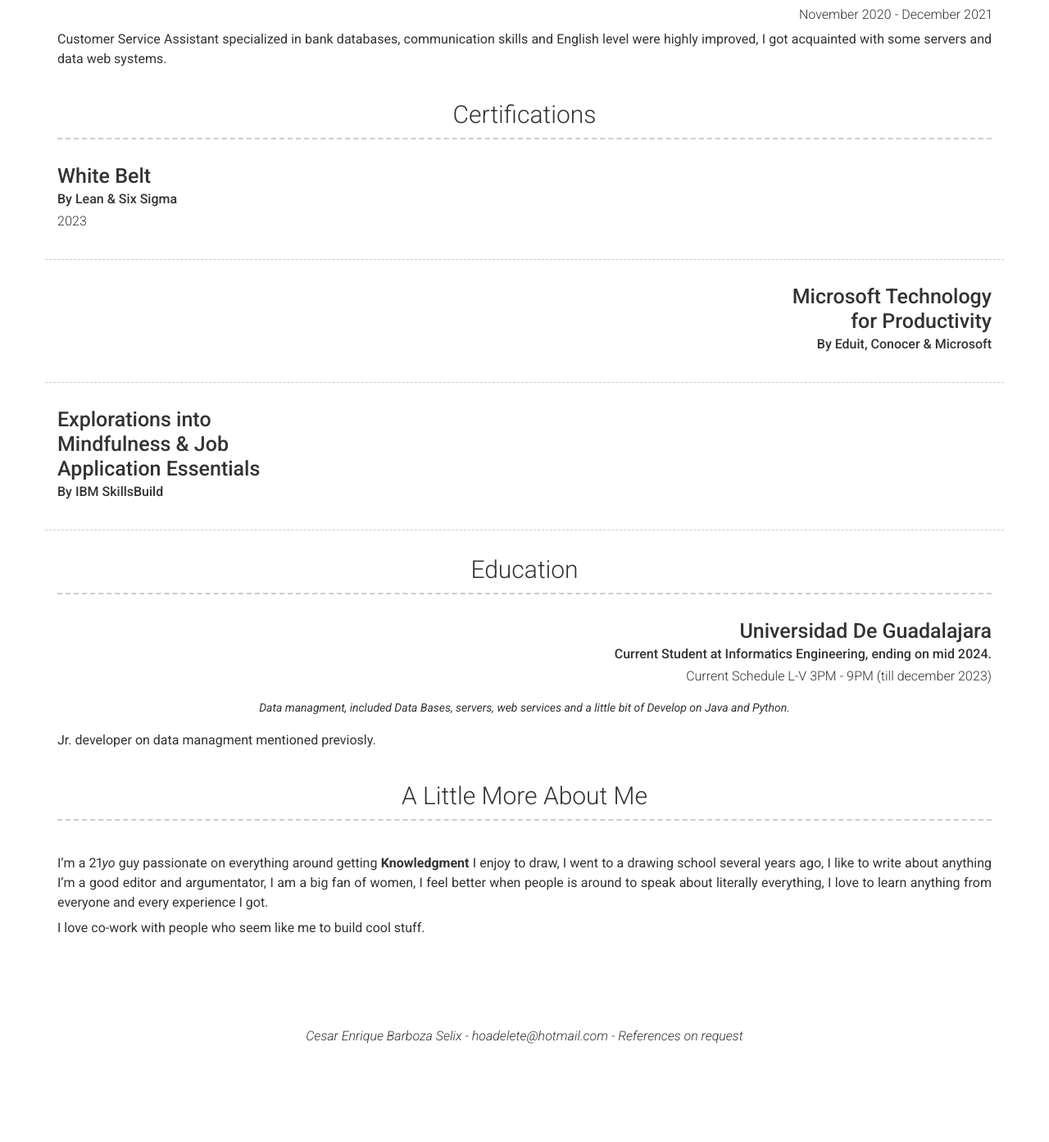
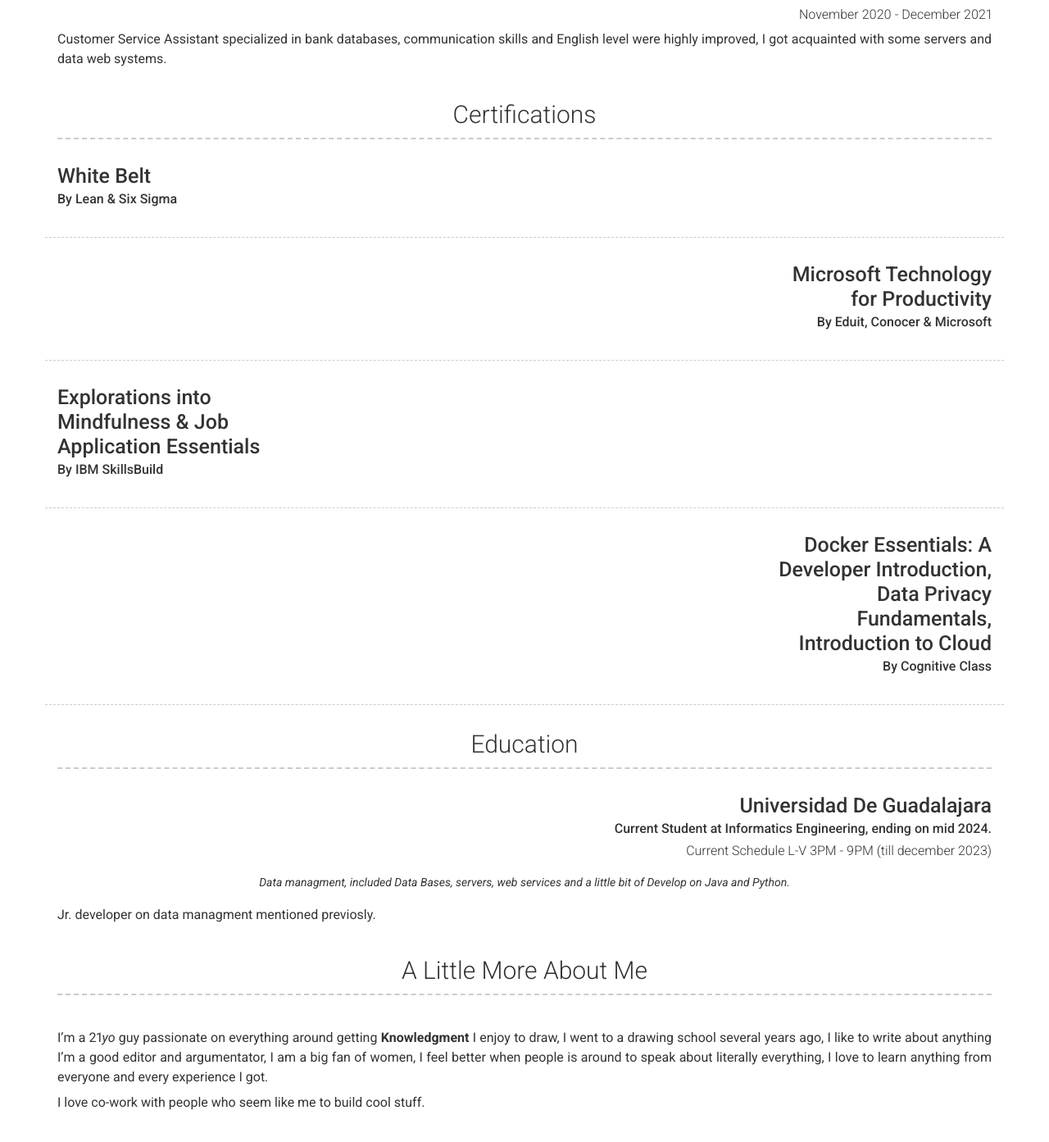
Before and after one commit to Lightworker0923/lightworker0923.github.io, a Jekyll site: the page built from index.md, in a window 1280 px wide and 1400 px high, scrolled down 709 px. Shown: the top 1393 px of the window at 82% size. Built offline with Jekyll 4.4.1, drawn with Linux system fonts in a browser that asks for light colours; nearby versions of some CDN libraries; before the commit the page ends 1992 px from its top, so only the background shows below that.

Commit message:
Update _config.yml

```diff
--- a/_config.yml
+++ b/_config.yml
@@ -26,7 +26,7 @@ github_username:  Lightworker0923
 #facebook_username: jekyll
 #flickr_username: jekyll
 instagram_username: caesarmadboy
-linkedin_username: https://www.linkedin.com/in/cesar-barboza-299194264/
+linkedin_username: cesar-barboza-299194264
 #xing_username: jekyll
 #pinterest_username: jekyll
 #youtube_username: jekyll
@@ -75,7 +75,6 @@ content:
                       # other value (or no value) means no border will be displayed
         title: White Belt
         sub_title: By Lean & Six Sigma
-        caption: 2023
       - layout: right
         border: weak  # Value of `weak` will display a weak border below this item. # Any
                       # other value (or no value) means no border will be displayed
@@ -86,6 +85,11 @@ content:
                       # other value (or no value) means no border will be displayed
         title: Explorations into Mindfulness & Job Application Essentials
         sub_title: By IBM SkillsBuild
+      - layout: right
+        border: weak  # Value of `weak` will display a weak border below this item. # Any
+                      # other value (or no value) means no border will be displayed
+        title: "Docker Essentials: A Developer Introduction, Data Privacy Fundamentals, Introduction to Cloud"
+        sub_title: By Cognitive Class
         #link: Link to project (eg. sproogen.github.io/modern-resume-theme)(optional)
         #link_text: Link Text
         #additional_links:
```
